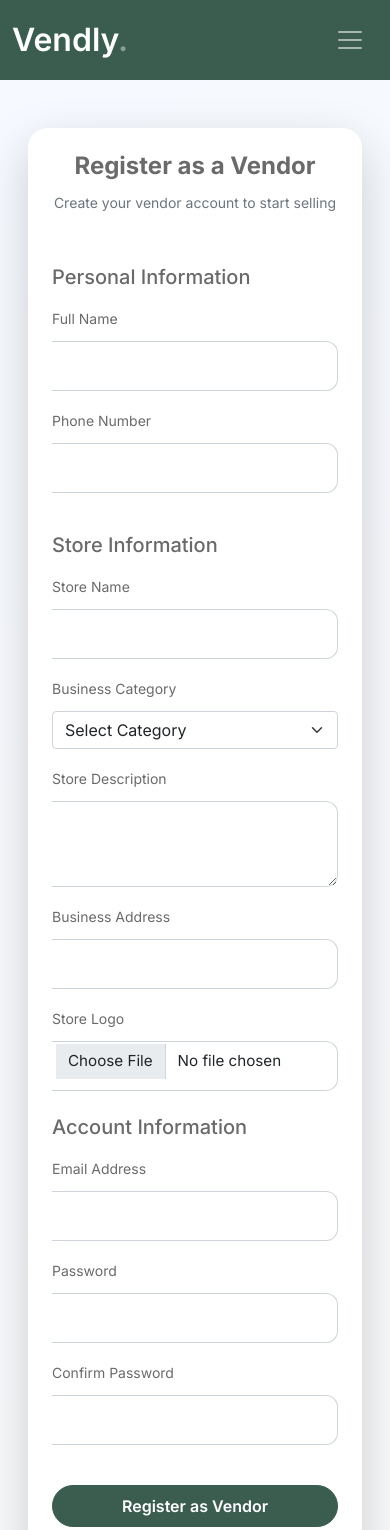
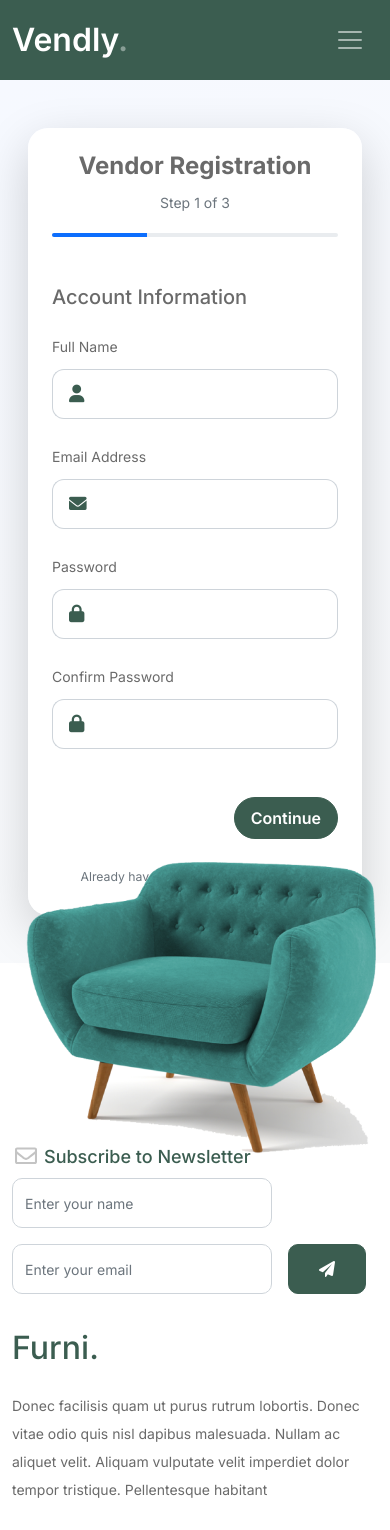
Before and after one commit to thomsontochi/Developia_Discord_frontend_repo, a React (Vite) app: page /auth/vendor/register in a window 390 px wide. Shown: the top 1530 px of the page. Built offline with nearby package versions, Linux system fonts and the light colour scheme.

Commit message:
vendor login

```diff
--- a/src/pages/auth/LoginForm.jsx
+++ b/src/pages/auth/LoginForm.jsx
@@ -167,7 +167,7 @@ const LoginForm = () => {
                     <p className="small text-muted">
                       For business accounts{' '}
                       <Link
-                        to="/auth/vendor/login" // Make sure this matches your route path
+                        to="/auth/vendor/login"
                         className="text-decoration-none fw-medium text-primary"
                       >
                         login here
--- a/src/pages/auth/VendorRegisterForm.jsx
+++ b/src/pages/auth/VendorRegisterForm.jsx
@@ -1,7 +1,8 @@
 import React, { useState } from 'react';
 import { Link } from 'react-router-dom';
 
-const VendorRegisterForm = () => {
+const VendorRegistrationForm = () => {
+  const [step, setStep] = useState(1);
   const [formData, setFormData] = useState({
     full_name: '',
     email: '',
@@ -13,27 +14,21 @@ const VendorRegisterForm = () => {
     business_category: '',
     address: '',
     business_hours: {
-      monday: { open: '09:00', close: '17:00' },
-      tuesday: { open: '09:00', close: '17:00' },
-      wednesday: { open: '09:00', close: '17:00' },
-      thursday: { open: '09:00', close: '17:00' },
-      friday: { open: '09:00', close: '17:00' },
-      saturday: { open: '09:00', close: '17:00' },
-      sunday: { open: '09:00', close: '17:00' }
+      monday: { open: '09:00', close: '17:00', isOpen: true },
+      tuesday: { open: '09:00', close: '17:00', isOpen: true },
+      wednesday: { open: '09:00', close: '17:00', isOpen: true },
+      thursday: { open: '09:00', close: '17:00', isOpen: true },
+      friday: { open: '09:00', close: '17:00', isOpen: true },
+      saturday: { open: '09:00', close: '17:00', isOpen: false },
+      sunday: { open: '09:00', close: '17:00', isOpen: false }
+    },
+    payment_details: {
+      bank_name: '',
+      account_number: '',
+      account_holder: ''
     },
     store_logo: null
   });
-
-  const businessCategories = [
-    'Retail',
-    'Electronics',
-    'Fashion',
-    'Food & Beverage',
-    'Health & Beauty',
-    'Home & Garden',
-    'Sports & Outdoor',
-    'Other'
-  ];
 
   const handleChange = (e) => {
     const { name, value } = e.target;
@@ -43,160 +38,111 @@ const VendorRegisterForm = () => {
     }));
   };
 
-  const handleFileChange = (e) => {
+  const handleBusinessHoursChange = (day, field, value) => {
     setFormData(prev => ({
       ...prev,
-      store_logo: e.target.files[0]
+      business_hours: {
+        ...prev.business_hours,
+        [day]: {
+          ...prev.business_hours[day],
+          [field]: field === 'isOpen' ? !prev.business_hours[day].isOpen : value
+        }
+      }
     }));
+  };
+
+  const handlePaymentDetailsChange = (field, value) => {
+    setFormData(prev => ({
+      ...prev,
+      payment_details: {
+        ...prev.payment_details,
+        [field]: value
+      }
+    }));
+  };
+
+  const handleLogoChange = (e) => {
+    const file = e.target.files[0];
+    if (file) {
+      setFormData(prev => ({
+        ...prev,
+        store_logo: file
+      }));
+    }
   };
 
   const handleSubmit = (e) => {
     e.preventDefault();
-    if (formData.password !== formData.confirmPassword) {
-      alert("Passwords do not match");
+    if (step < 3) {
+      setStep(step + 1);
       return;
     }
-    console.log('Vendor Registration submitted', formData);
+    console.log('Registration submitted', formData);
   };
 
-  return (
-    <div className="login-page py-5">
-      <div className="container">
-        <div className="row justify-content-center">
-          <div className="col-md-8">
-            <div className="card border-0 shadow-lg">
-              <div className="card-body p-5">
-                <div className="text-center mb-5">
-                  <h3 className="fw-bold mb-2">Register as a Vendor</h3>
-                  <p className="text-muted">Create your vendor account to start selling</p>
-                </div>
-
-                <form onSubmit={handleSubmit}>
-                  {/* Personal Information */}
+  const renderStep1 = () => (
+    <>
+      <h5 className="mb-4">Account Information</h5>
       <div className="mb-4">
-                    <h5 className="mb-3">Personal Information</h5>
-                    <div className="row">
-                      <div className="col-md-6 mb-3">
         <label className="form-label">Full Name</label>
+        <div className="input-group input-group-lg">
+          <span className="input-group-text border-end-0 bg-transparent">
+            <i className="fas fa-user text-primary"></i>
+          </span>
           <input
             type="text"
-                          className="form-control"
+            className="form-control border-start-0"
             name="full_name"
             value={formData.full_name}
             onChange={handleChange}
             required
           />
         </div>
-                      <div className="col-md-6 mb-3">
-                        <label className="form-label">Phone Number</label>
-                        <input
-                          type="tel"
-                          className="form-control"
-                          name="phone"
-                          value={formData.phone}
-                          onChange={handleChange}
-                        />
-                      </div>
-                    </div>
       </div>
 
-                  {/* Store Information */}
       <div className="mb-4">
-                    <h5 className="mb-3">Store Information</h5>
-                    <div className="row">
-                      <div className="col-md-6 mb-3">
-                        <label className="form-label">Store Name</label>
-                        <input
-                          type="text"
-                          className="form-control"
-                          name="store_name"
-                          value={formData.store_name}
-                          onChange={handleChange}
-                          required
-                        />
-                      </div>
-                      <div className="col-md-6 mb-3">
-                        <label className="form-label">Business Category</label>
-                        <select
-                          className="form-select"
-                          name="business_category"
-                          value={formData.business_category}
-                          onChange={handleChange}
-                          required
-                        >
-                          <option value="">Select Category</option>
-                          {businessCategories.map(category => (
-                            <option key={category} value={category}>{category}</option>
-                          ))}
-                        </select>
-                      </div>
-                    </div>
-
-                    <div className="mb-3">
-                      <label className="form-label">Store Description</label>
-                      <textarea
-                        className="form-control"
-                        name="store_description"
-                        value={formData.store_description}
-                        onChange={handleChange}
-                        rows="3"
-                      />
-                    </div>
-
-                    <div className="mb-3">
-                      <label className="form-label">Business Address</label>
-                      <input
-                        type="text"
-                        className="form-control"
-                        name="address"
-                        value={formData.address}
-                        onChange={handleChange}
-                      />
-                    </div>
-
-                    <div className="mb-3">
-                      <label className="form-label">Store Logo</label>
-                      <input
-                        type="file"
-                        className="form-control"
-                        onChange={handleFileChange}
-                        accept="image/*"
-                      />
-                    </div>
-                  </div>
-
-                  {/* Account Information */}
-                  <div className="mb-4">
-                    <h5 className="mb-3">Account Information</h5>
-                    <div className="mb-3">
         <label className="form-label">Email Address</label>
+        <div className="input-group input-group-lg">
+          <span className="input-group-text border-end-0 bg-transparent">
+            <i className="fas fa-envelope text-primary"></i>
+          </span>
           <input
             type="email"
-                        className="form-control"
+            className="form-control border-start-0"
             name="email"
             value={formData.email}
             onChange={handleChange}
             required
           />
         </div>
+      </div>
 
       <div className="row">
-                      <div className="col-md-6 mb-3">
+        <div className="col-md-6 mb-4">
           <label className="form-label">Password</label>
+          <div className="input-group input-group-lg">
+            <span className="input-group-text border-end-0 bg-transparent">
+              <i className="fas fa-lock text-primary"></i>
+            </span>
             <input
               type="password"
-                          className="form-control"
+              className="form-control border-start-0"
               name="password"
               value={formData.password}
               onChange={handleChange}
               required
             />
           </div>
-                      <div className="col-md-6 mb-3">
+        </div>
+        <div className="col-md-6 mb-4">
           <label className="form-label">Confirm Password</label>
+          <div className="input-group input-group-lg">
+            <span className="input-group-text border-end-0 bg-transparent">
+              <i className="fas fa-lock text-primary"></i>
+            </span>
             <input
               type="password"
-                          className="form-control"
+              className="form-control border-start-0"
               name="confirmPassword"
               value={formData.confirmPassword}
               onChange={handleChange}
@@ -205,12 +151,193 @@ const VendorRegisterForm = () => {
           </div>
         </div>
       </div>
+    </>
+  );
 
-                  <button type="submit" className="btn btn-primary w-100 btn-lg mb-4">
-                    Register as Vendor
+  const renderStep2 = () => (
+    <>
+      <h5 className="mb-4">Store Information</h5>
+      <div className="mb-4">
+        <label className="form-label">Store Name</label>
+        <div className="input-group input-group-lg">
+          <span className="input-group-text border-end-0 bg-transparent">
+            <i className="fas fa-store text-primary"></i>
+          </span>
+          <input
+            type="text"
+            className="form-control border-start-0"
+            name="store_name"
+            value={formData.store_name}
+            onChange={handleChange}
+            required
+          />
+        </div>
+      </div>
+
+      <div className="mb-4">
+        <label className="form-label">Business Category</label>
+        <select
+          className="form-select form-select-lg"
+          name="business_category"
+          value={formData.business_category}
+          onChange={handleChange}
+          required
+        >
+          <option value="">Select Category</option>
+          <option value="retail">Retail</option>
+          <option value="food">Food & Beverage</option>
+          <option value="electronics">Electronics</option>
+          <option value="fashion">Fashion</option>
+          <option value="health">Health & Beauty</option>
+          <option value="other">Other</option>
+        </select>
+      </div>
+
+      <div className="mb-4">
+        <label className="form-label">Store Description</label>
+        <textarea
+          className="form-control"
+          name="store_description"
+          value={formData.store_description}
+          onChange={handleChange}
+          rows="3"
+          required
+        ></textarea>
+      </div>
+
+      <div className="mb-4">
+        <label className="form-label">Store Logo</label>
+        <div className="input-group">
+          <input
+            type="file"
+            className="form-control"
+            accept="image/*"
+            onChange={handleLogoChange}
+          />
+        </div>
+      </div>
+    </>
+  );
+
+  const renderStep3 = () => (
+    <>
+      <h5 className="mb-4">Contact & Payment Details</h5>
+      <div className="mb-4">
+        <label className="form-label">Phone Number</label>
+        <div className="input-group input-group-lg">
+          <span className="input-group-text border-end-0 bg-transparent">
+            <i className="fas fa-phone text-primary"></i>
+          </span>
+          <input
+            type="tel"
+            className="form-control border-start-0"
+            name="phone"
+            value={formData.phone}
+            onChange={handleChange}
+            required
+          />
+        </div>
+      </div>
+
+      <div className="mb-4">
+        <label className="form-label">Address</label>
+        <div className="input-group input-group-lg">
+          <span className="input-group-text border-end-0 bg-transparent">
+            <i className="fas fa-map-marker-alt text-primary"></i>
+          </span>
+          <input
+            type="text"
+            className="form-control border-start-0"
+            name="address"
+            value={formData.address}
+            onChange={handleChange}
+            required
+          />
+        </div>
+      </div>
+
+      <div className="mb-4">
+        <h6 className="mb-3">Payment Details</h6>
+        <div className="row g-3">
+          <div className="col-12">
+            <input
+              type="text"
+              className="form-control form-control-lg"
+              placeholder="Bank Name"
+              value={formData.payment_details.bank_name}
+              onChange={(e) => handlePaymentDetailsChange('bank_name', e.target.value)}
+              required
+            />
+          </div>
+          <div className="col-md-6">
+            <input
+              type="text"
+              className="form-control form-control-lg"
+              placeholder="Account Number"
+              value={formData.payment_details.account_number}
+              onChange={(e) => handlePaymentDetailsChange('account_number', e.target.value)}
+              required
+            />
+          </div>
+          <div className="col-md-6">
+            <input
+              type="text"
+              className="form-control form-control-lg"
+              placeholder="Account Holder Name"
+              value={formData.payment_details.account_holder}
+              onChange={(e) => handlePaymentDetailsChange('account_holder', e.target.value)}
+              required
+            />
+          </div>
+        </div>
+      </div>
+    </>
+  );
+
+  return (
+    <div className="login-page py-5">
+      <div className="container">
+        <div className="row justify-content-center">
+          <div className="col-md-8 col-lg-6">
+            <div className="card border-0 shadow-lg">
+              <div className="card-body p-5">
+                <div className="text-center mb-5">
+                  <h3 className="fw-bold mb-2">Vendor Registration</h3>
+                  <p className="text-muted">Step {step} of 3</p>
+
+                  {/* Progress Bar */}
+                  <div className="progress" style={{ height: '4px' }}>
+                    <div
+                      className="progress-bar bg-primary"
+                      style={{ width: `${(step / 3) * 100}%` }}
+                    ></div>
+                  </div>
+                </div>
+
+                <form onSubmit={handleSubmit}>
+                  {step === 1 && renderStep1()}
+                  {step === 2 && renderStep2()}
+                  {step === 3 && renderStep3()}
+
+                  <div className="d-flex justify-content-between mt-4">
+                    {step > 1 && (
+                      <button
+                        type="button"
+                        className="btn btn-outline-primary btn-lg"
+                        onClick={() => setStep(step - 1)}
+                      >
+                        Back
                       </button>
+                    )}
+                    <button
+                      type="submit"
+                      className="btn btn-primary btn-lg ms-auto"
+                    >
+                      {step === 3 ? 'Complete Registration' : 'Continue'}
+                    </button>
+                  </div>
 
-                  <div className="text-center">
+                  <div className="text-center mt-4">
                     <p className="mb-0 text-muted small">
                       Already have a vendor account?{' '}
                       <Link to="/auth/vendor/login" className="text-decoration-none fw-medium text-primary">
@@ -228,4 +355,4 @@ const VendorRegisterForm = () => {
   );
 };
 
-export default VendorRegisterForm;
+export default VendorRegistrationForm;
```
Lines whose indentation alone changed are shown as unchanged.
